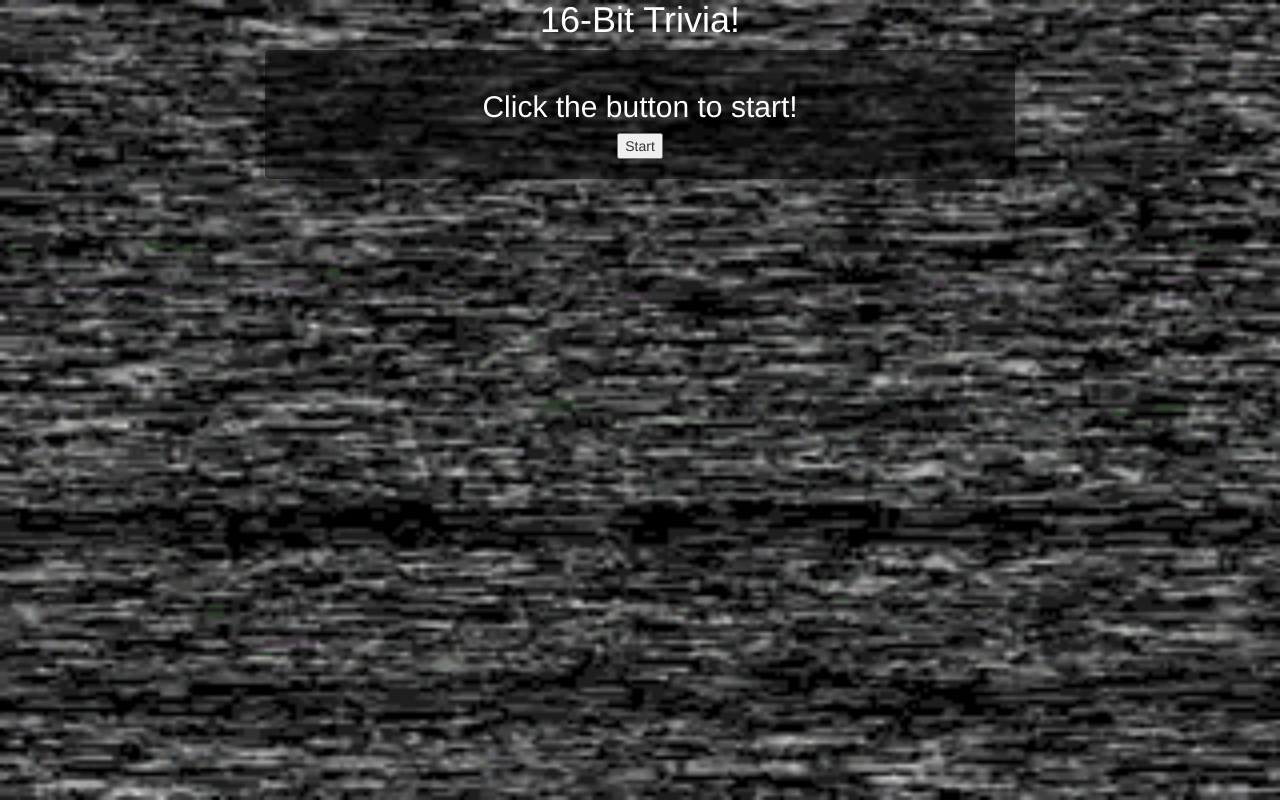
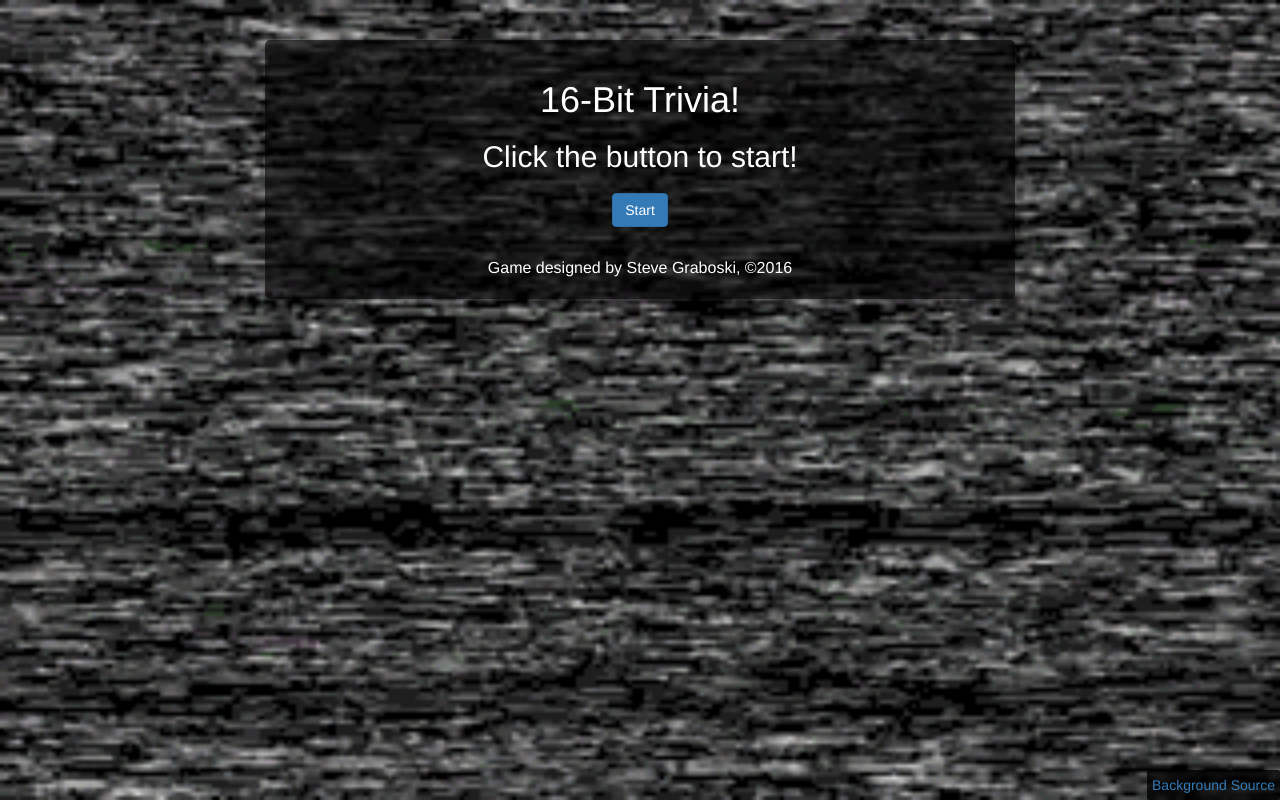
Before and after one commit to SJGraboski/TriviaGame, a PHP site: page / in a window 1280 px wide. Run offline with PHP 8.4, Linux system fonts and the light colour scheme.

Commit message:
Game just about completed

```diff
--- a/assets/css/style.css
+++ b/assets/css/style.css
@@ -11,8 +11,25 @@ h1, h2, h3, p {
 }
 
 h1 {
-	margin-top: 0;
+	margin-top: 20px;
+	margin-bottom: 20px;
 }
+
+h2 {
+	margin-top: 20px;
+	margin-bottom: 20px;
+}
+
+p#display-footer {
+	font-size:16px;
+	margin-top: 20px;
+}
+
+button.btn {
+	margin-bottom: 10px;
+}
+
+/* Div Rules */
 
 div#background-layer {
     height:100vh;
@@ -20,10 +37,33 @@ div#background-layer {
 
 div#display{
 	border-radius: 5px;
-	background-color: rgba(0, 0, 0, 0.5);
-	padding: 20px;
+	background-color: rgba(0, 0, 0, 0.6);
+	margin-top: 40px;
+	padding: 20px 20px 10px 20px;
 }
 
-#timer {
-	font-size: 32px;
+div.answer p {
+	font-size: 18px;
+	cursor: pointer;
+	-webkit-transition: color .25s;
+	transition: color .25s;
 }
+
+div.answer p:hover{
+	color: orange;
+}
+
+p#timer {
+	font-size: 48px;
+	margin-top: 20px;
+	margin-bottom: 0;
+}
+
+#source {
+	border-radius: 2px;
+	background-color: rgba(0, 0, 0, 0.8);
+	padding: 5px;
+	position: fixed;
+	bottom: 0;
+	right: 0;
+}
--- a/assets/javascript/app.js
+++ b/assets/javascript/app.js
@@ -26,6 +26,9 @@ var game = {
 	// correct answer counter
 	rights : 0,
 
+	// store correct answer when questions guessed
+	correct: "",
+
 	// total number of questions
 	qTotal : easyQs.length + mediumQs.length + hardQs.length,
 
@@ -43,7 +46,7 @@ var game = {
 	music: Object,
 
 	// win sound
-	win: new Audio("assets/audio/win.mp3"),
+	win: new Audio("assets/audio/win.wav"),
 
 	// lose sound
 	lose: new Audio("assets/audio/lose.mp3"),
@@ -121,7 +124,7 @@ var game = {
 			intervalID = setInterval(game.decreaseTime, 1000);
 			timeoutID = setTimeout(function() {
 				game.timeNext();
-			}, game.time * 1000);
+			}, (game.time + 1) * 1000);
 	},
 
 	// change background to game
@@ -130,6 +133,9 @@ var game = {
 		.css('background',
 				 'url(assets/images/'+ (game.current["answer" + num].gif) + ')  no-repeat center fixed')
 		.css('background-size', 'cover');
+
+		// add source link for background image
+		$("#source-link").attr("href", game.current["answer" + num].gifSource);
 	},
 
 	// display static background
@@ -138,6 +144,8 @@ var game = {
 		.css('background',
 				 'url(assets/images/static.gif)  no-repeat center fixed')
 		.css('background-size', 'cover');
+		// add source link for background image
+		$("#source-link").attr("href", "http://giphy.com/gifs/static-vcr-5rmQdXUaAzutq");
 	},
 
 	// switch background every five seconds to represent each game
@@ -224,16 +232,20 @@ var game = {
 		game.screenChange();
 	},
 
-	// check whether a clicked answer (sel) is the correct answer
+	// get correct answer
+	getCorrect : function () {
+		for (var i = 1; i <= 4; i++){
+			if (game.current['answer' + i].bool){
+				game.correct = game.current['answer' + i].text;
+			}
+		}
+	},
+
+	// check correct answers
 	checkA : function(sel) {
 		var whichA = sel.attr('data-answer');
-
-		/* if the user already answered the question,
-		 * don't return a value on a new click */
-		if (whichA != "answered") {
-			var correct = game.current[whichA].bool;
-			return correct;
-		}
+		var correct = game.current[whichA].bool;
+		return correct;
 	},
 
 	// if you chose the right answer, do this
@@ -244,9 +256,11 @@ var game = {
 		clearTimeout(timeoutID);
 		clearTimeout(screenTimeoutID);
 		$('#display').html("<h2>That's Right!</h2>");
+		game.getCorrect();
+		$('#display').append("<p>The correct answer was " + game.correct + "</p>");
 		game.music.pause();
 		game.rightSound();
-		setTimeout(game.areWeOn, 3000);
+		setTimeout(game.areWeOn, 5000);
 	},
 
   // if you chose the wrong answer, do this
@@ -256,10 +270,12 @@ var game = {
 		clearTimeout(timeoutID);
 		clearTimeout(screenTimeoutID);
 		game.bgStatic()
-		$('#display').html("<h2>Sorry, that music isn't in this game...</h2>");
+		$('#display').html("<h2>Wrong Game!</h2>");
+		game.getCorrect();
+		$('#display').append("<p>The correct answer was " + game.correct + "</p>");
 		game.music.pause();
 		game.wrongSound();
-		setTimeout(game.areWeOn, 3000);
+		setTimeout(game.areWeOn, 5000);
 	},
 
 	timeNext : function() {
@@ -269,9 +285,11 @@ var game = {
 		clearTimeout(screenTimeoutID);
 		game.bgStatic()
 		$('#display').html("<h2>Out of Time!</h2>");
+		game.getCorrect();
+		$('#display').append("<p>The correct answer was " + game.correct + "</p>");
 		game.music.pause();
 		game.wrongSound();
-		setTimeout(game.areWeOn, 3000);
+		setTimeout(game.areWeOn, 5000);
 	},
 
 	// method for when user answers
@@ -296,7 +314,7 @@ var game = {
 
 		// display a message based on number of correct choices compared to total q's
 		if (game.rights/game.qTotal < 1/3) {
-			var resultsMessage = $("<p id='message'>Eeesh...</p>");
+			var resultsMessage = $("<p id='message'>(Eeesh...)</p>");
 		}
 		else if (game.rights/game.qTotal < 2/3) {
 			var resultsMessage = $("<p id='message'>Could be better...</p>");
@@ -310,7 +328,7 @@ var game = {
 
 		// replay button
 		var replayDiv = $('<div id="button-area" class="text-center">');
-		var replayButton = $('<button id="replay">Play Again?</button>');
+		var replayButton = $('<button id="replay" class="btn btn-primary">Play Again?</button>');
 		replayDiv.append(replayButton);
 
 		// father the div, display it
--- a/index.html
+++ b/index.html
@@ -24,7 +24,6 @@
 	<div class="container">
 		<div class="row">
 			<div class="col-md-8 col-md-offset-2 col-sm-10 col-sm-offset-1 col-xs-12">
-				<h1>16-Bit Trivia!</h1>
 
 				<!-- Will tell the player if they're right or wrong -->
 				<div id="right-wrong">
@@ -33,15 +32,21 @@
 
 				<!-- Main display: Start Screen, Questions & Timer, and Results -->
 				<div id="display">
+					<h1>16-Bit Trivia!</h1>
 					<h2>Click the button to start!</h2>
 					<div id="button-are" class="text-center">
-						<button id="start-game">Start</button>
+						<button id="start-game" class="btn btn-primary">Start</button>
 					</div>
+					<p id="display-footer">Game designed by Steve Graboski, &copy;2016</p>
 				</div>
 			</div>
 		</div>
 	</div>
 
+	<!-- Display source of whatever background is displayed -->
+	<div id="source">
+		<a id="source-link" href="http://giphy.com/gifs/static-vcr-5rmQdXUaAzutq" target="_blank">Background Source</a>
+	</div>
 </div>
 
 <!-- Loads the questions and the app after the body loads -->
```
Also changed, not shown: assets/javascript/questions.js (+43 -12 lines), assets/images/contra.gif (added), assets/images/cviv.gif (added), assets/images/ffiv.gif (added), assets/images/lightening.gif (added), assets/images/mmx.gif (added), assets/images/sfii.gif (added), 5 other files.
